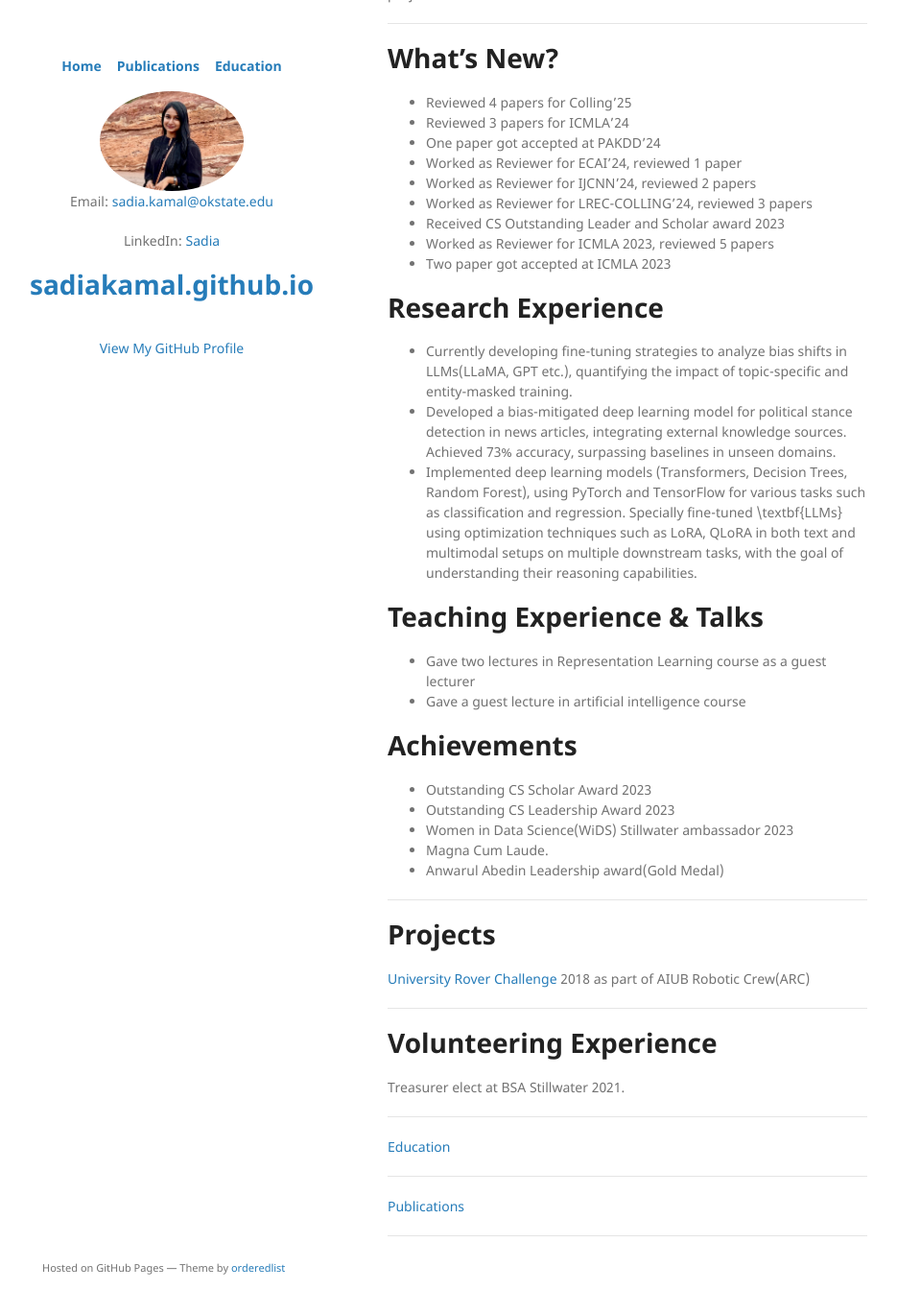
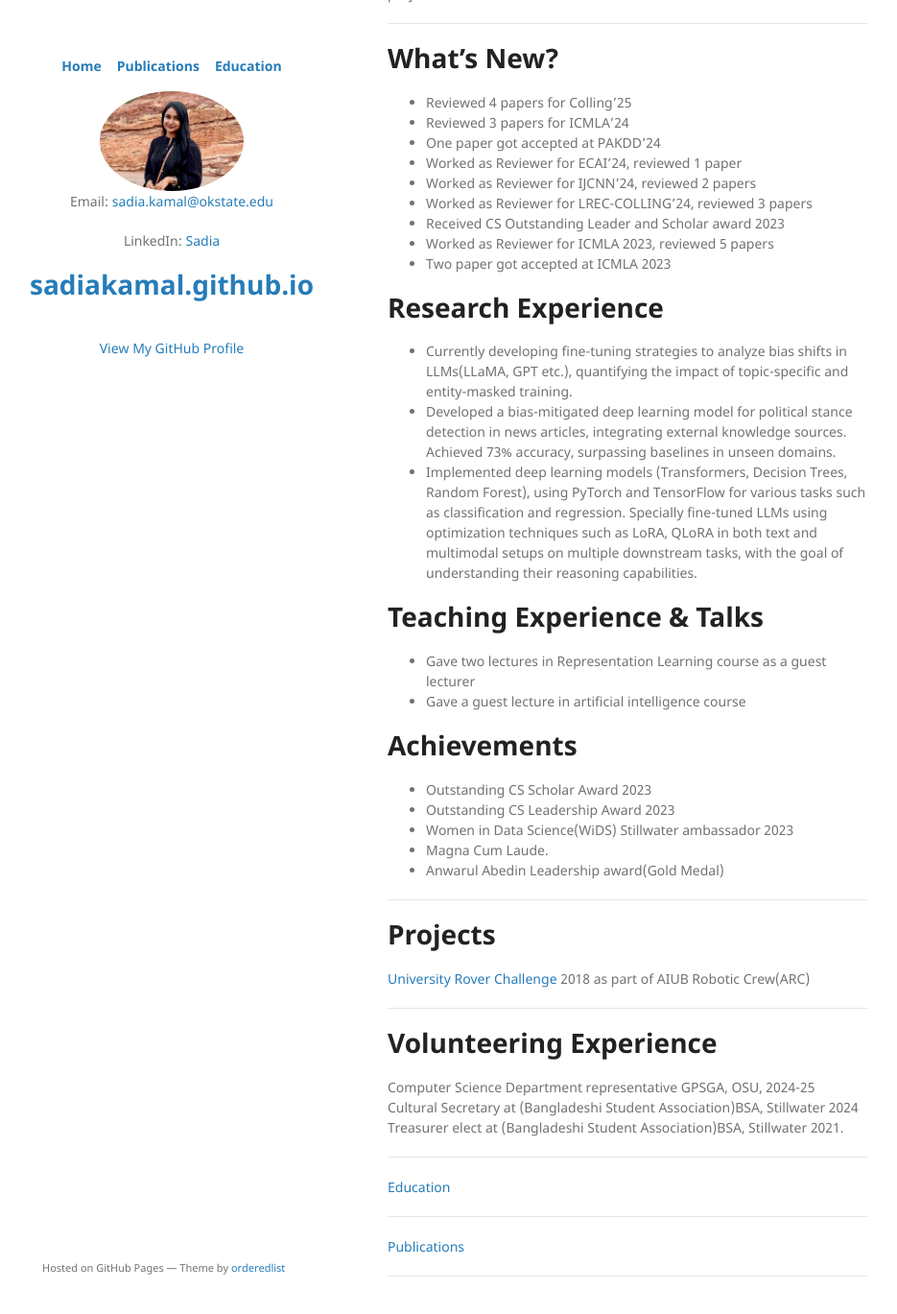
Before and after one commit to sadiakamal/sadiakamal.github.io, a Jekyll site: the page built from index.md, in a window 1280 px wide and 1400 px high, scrolled down 273 px. Shown: the top 1369 px of the window at 96% size, without its empty margins (166-1101 px from the left). Built offline with Jekyll 4.4.1, drawn with Linux system fonts in a browser that asks for light colours; the repository's description, which GitHub fills in, is left out.

Commit message:
Update index.md

```diff
--- a/index.md
+++ b/index.md
@@ -25,7 +25,7 @@ Hi, I am Sadia Kamal, a PhD student in the department of computer science at [Ok
 # Research Experience
 * Currently developing fine-tuning strategies to analyze bias shifts in LLMs(LLaMA, GPT etc.), quantifying the impact of topic-specific and entity-masked training.
 * Developed a bias-mitigated deep learning model for political stance detection in news articles, integrating external knowledge sources. Achieved 73% accuracy, surpassing baselines in unseen domains.
-* Implemented deep learning models (Transformers, Decision Trees, Random Forest), using PyTorch and TensorFlow for various tasks such as classification and regression. Specially fine-tuned \textbf{LLMs} using optimization techniques such as LoRA, QLoRA in both text and multimodal setups on multiple downstream tasks, with the goal of understanding their reasoning capabilities.
+* Implemented deep learning models (Transformers, Decision Trees, Random Forest), using PyTorch and TensorFlow for various tasks such as classification and regression. Specially fine-tuned LLMs using optimization techniques such as LoRA, QLoRA in both text and multimodal setups on multiple downstream tasks, with the goal of understanding their reasoning capabilities.
 
 # Teaching Experience & Talks
 * Gave two lectures in Representation Learning course as a guest lecturer
@@ -49,7 +49,9 @@ Hi, I am Sadia Kamal, a PhD student in the department of computer science at [Ok
 ---
 
 # Volunteering Experience
-Treasurer elect at BSA Stillwater 2021.
+Computer Science Department representative GPSGA, OSU, 2024-25
+Cultural Secretary at (Bangladeshi Student Association)BSA, Stillwater 2024
+Treasurer elect at (Bangladeshi Student Association)BSA, Stillwater 2021.
 
 ---
 [Education](/education)
```
